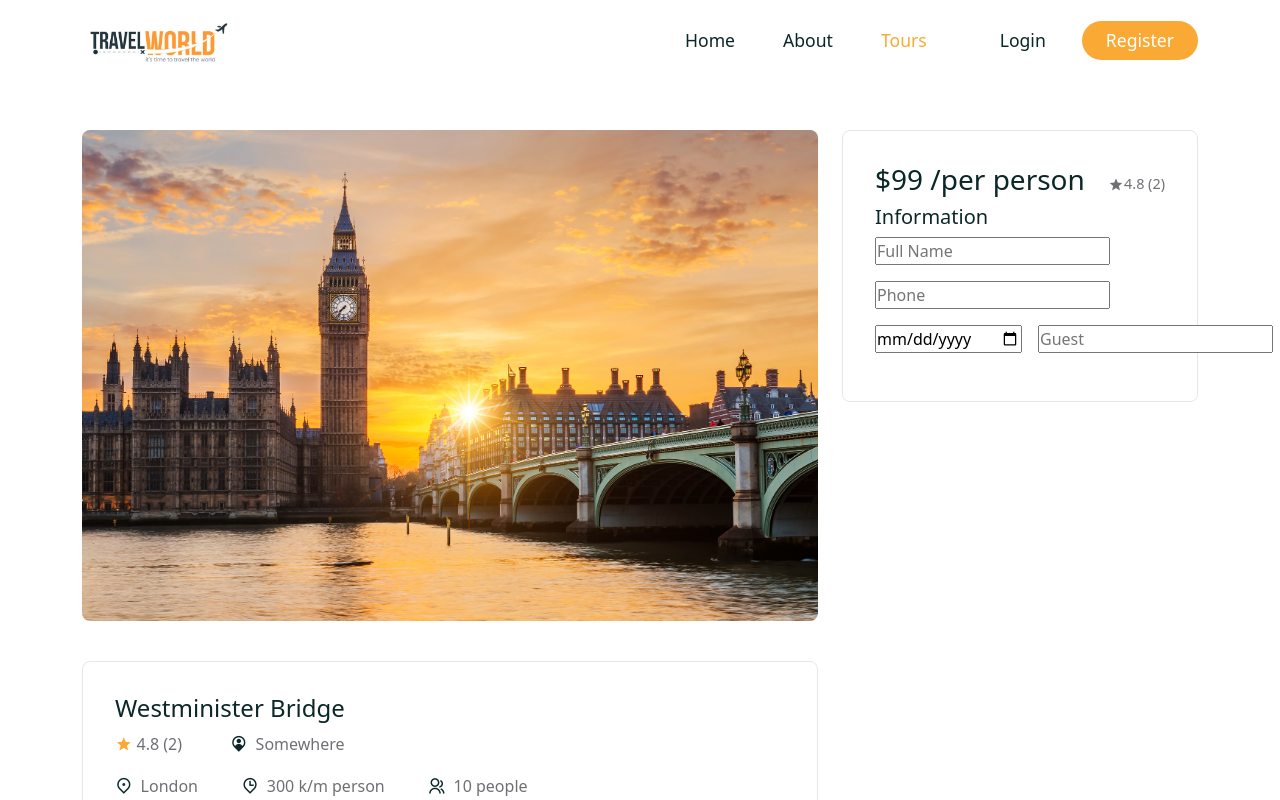
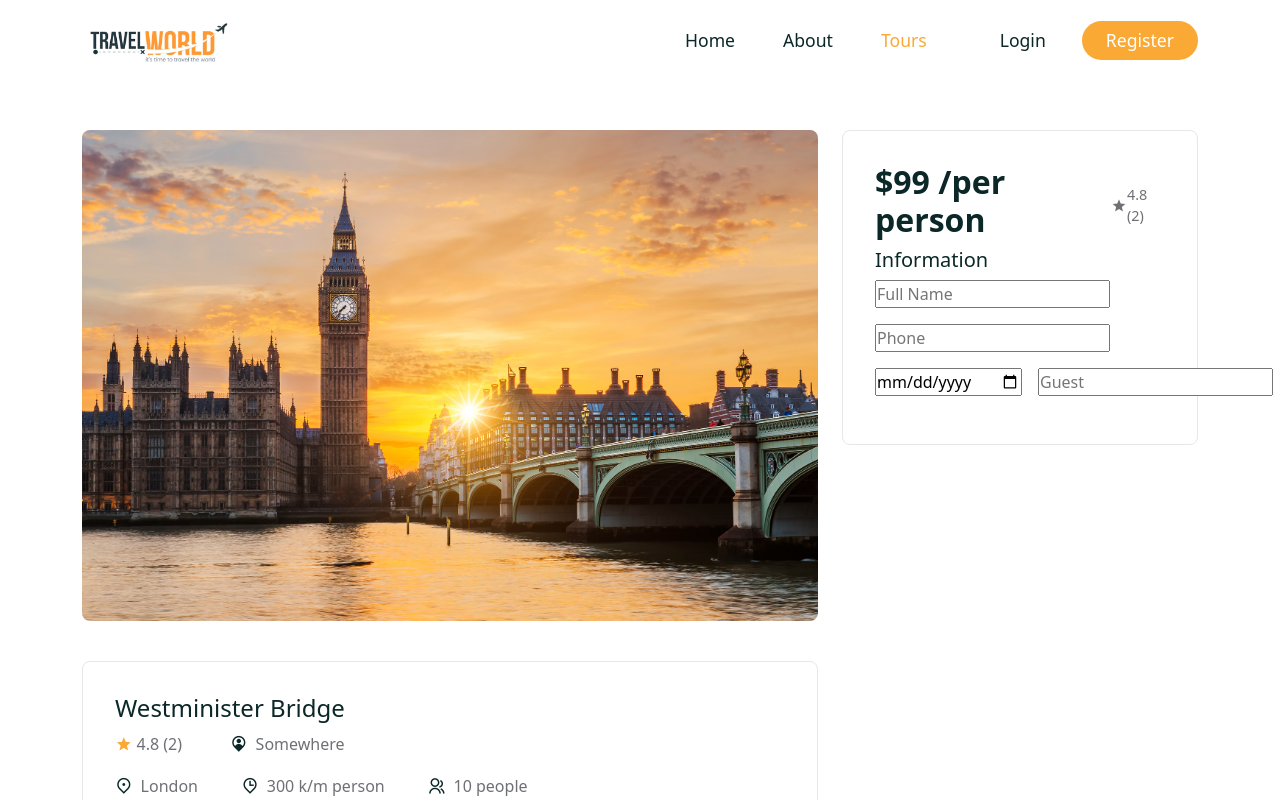
Before and after one commit to Felicien1992/Tour-full-project, a React (Create React App) app in the folder frontend/: page /tours/01 in a window 1280 px wide. Shown: the top 800 px of the page. Built offline with nearby package versions, Linux system fonts and the light colour scheme; a web font is replaced by a local one.

Commit message:
add booking__top h3 css

```diff
--- a/frontend/src/components/Boobing/booking.css
+++ b/frontend/src/components/Boobing/booking.css
@@ -5,3 +5,8 @@
     position: sticky;
     top: 80px;
 }
+
+.booking__top h3{
+    font-size: 2rem;
+    font-weight: 700;
+}
```
